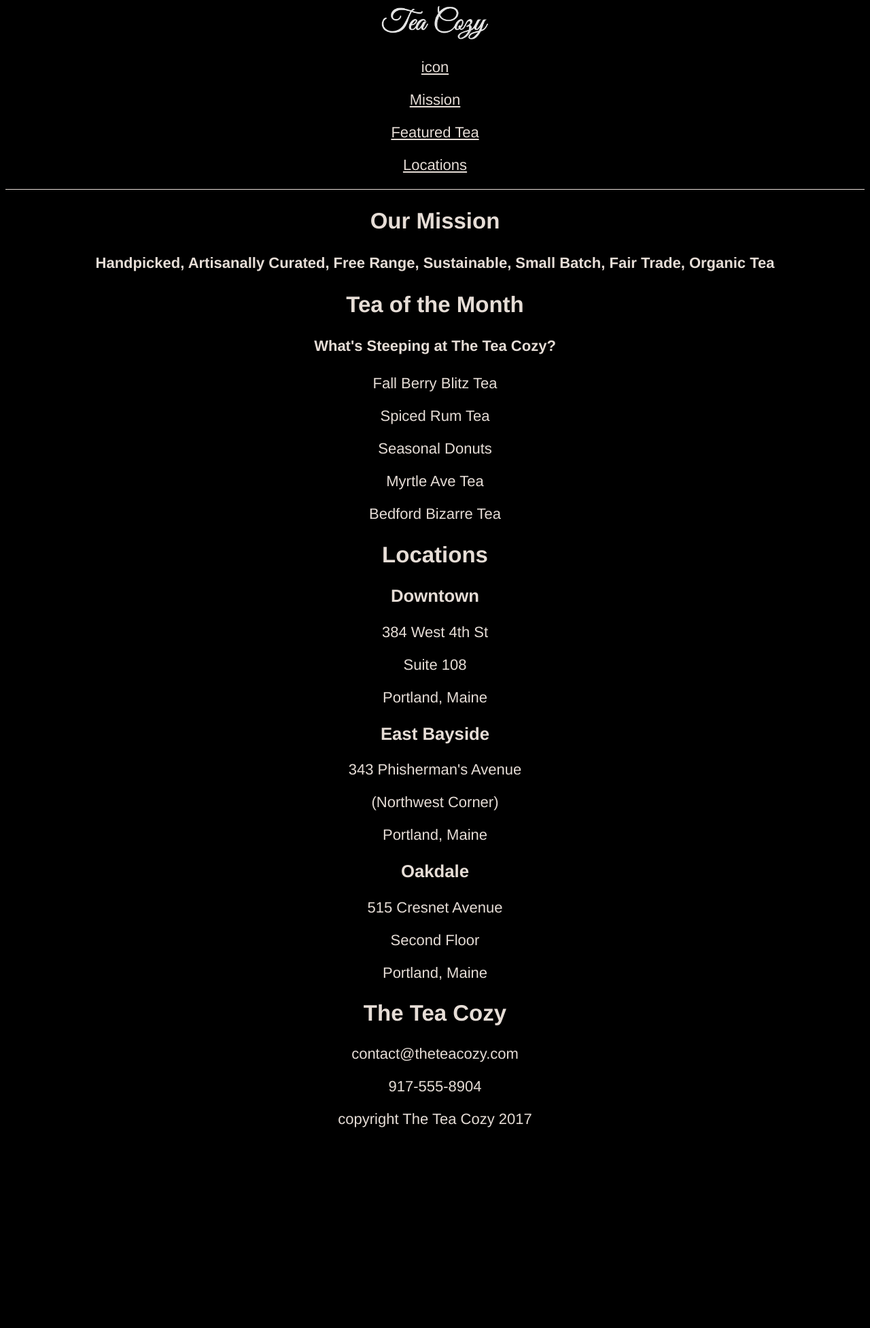
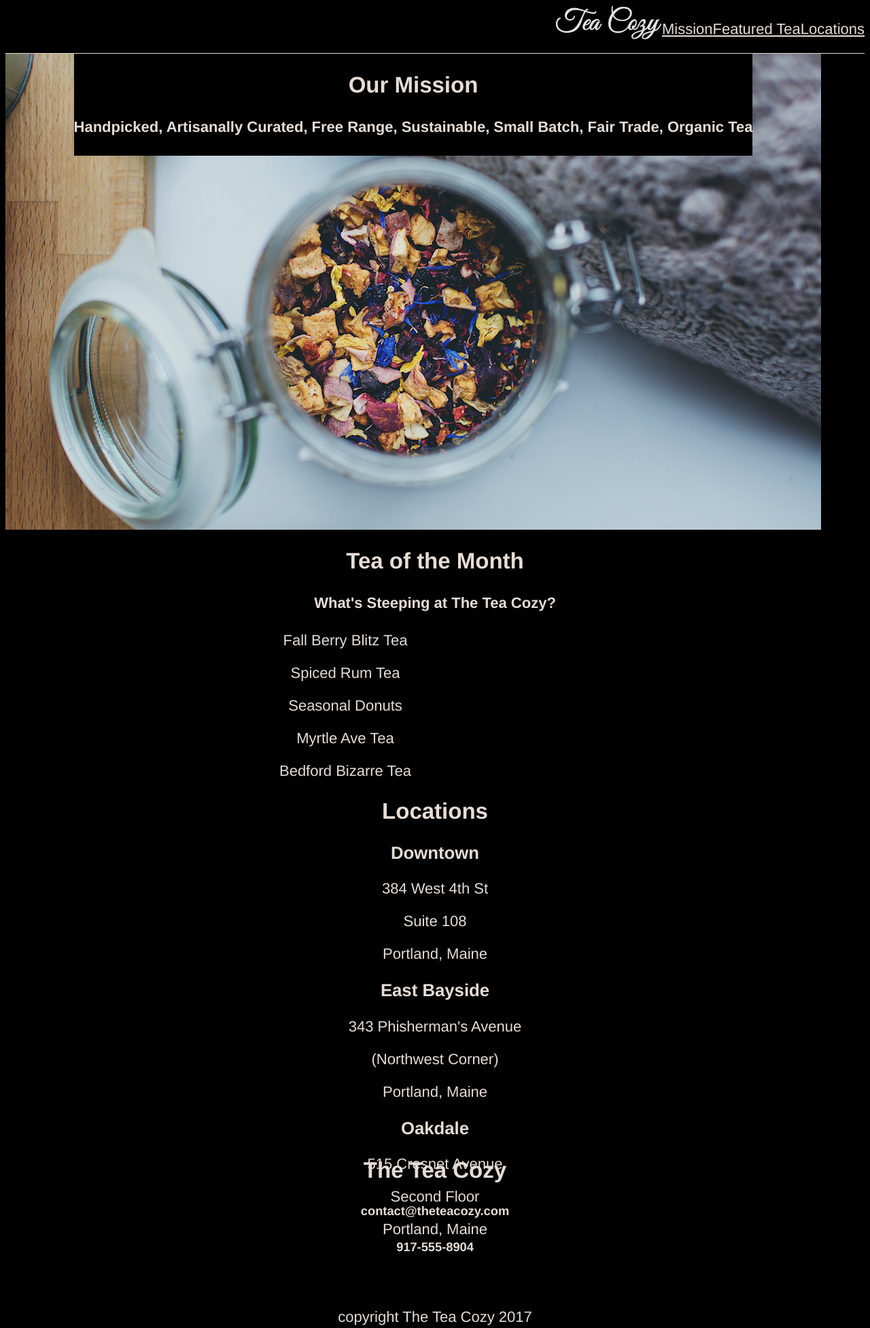
Before and after one commit to deepfunk9/code_layout, a plain HTML site: page index.html in a window 1280 px wide. Shown: the whole page at 68% size. Before the commit the page ends 1667 px from the top, so only its background shows below. Drawn offline with Linux system fonts and the light colour scheme.

Commit message:
imageFlex

```diff
--- a/design/styles.css
+++ b/design/styles.css
@@ -14,4 +14,45 @@ body {
 .header {
     border-bottom: 1px solid seashell;
     text-decoration: underline;
+    display: flex;
+    justify-content: flex-end;
 }
+
+
+
+.headerSub {
+    display: inline-flex;
+
+}
+
+.header img {
+    justify-content: flex-start;
+}
+
+.mission {
+    height: 700px;
+    width: 1200px;
+    background-image: url("./images/img-mission-background.jpg");
+    display: flex;
+    justify-content: center;
+}
+
+.missionSub {
+    justify-content: center;
+    align-items: center;
+    display: block;
+    background-color: black;
+    height: 150px;
+}
+
+.tea {
+    width: 1000px;
+}
+
+.locations {
+    height: 500px;
+}
+
+.cozy {
+    height: 200px;
+}
--- a/index.html
+++ b/index.html
@@ -10,28 +10,34 @@
 <body>
     <div class="header">
         <img src="design/images/img-tea-cozy-logo.png" class="logo">
-        <p>icon</p>
+        <div class="headerSub">
             <p>Mission</p>
             <p>Featured Tea</p>
             <p>Locations</p>
         </div>
-<div>
-    <div>
+    </div>
+<div class="mission">
+    <div class="missionSub">
         <h2>Our Mission</h2>
         <h4>Handpicked, Artisanally Curated, Free Range, Sustainable, Small Batch, Fair Trade, Organic Tea</h4>
     </div>
+</div>
+<div>
     <div>
         <h2>Tea of the Month</h2>
         <h4>What's Steeping at The Tea Cozy?</h4>
+    </div>
+<div class="tea">
         <P>Fall Berry Blitz Tea</P>
         <p>Spiced Rum Tea</p>
         <p>Seasonal Donuts</p>
         <p>Myrtle Ave Tea</p>
         <p>Bedford Bizarre Tea</p>
 </div>
-</div>
+<div class="locations">
     <div>
         <h2>Locations</h2>
+    </div>
     <div>
         <h3>Downtown</h3>
             <p>384 West 4th St</p>
@@ -51,11 +57,13 @@
             <p>Portland, Maine</p>
     </div>
 </div>
+<div class="cozy">
+    <h2>The Tea Cozy</h2>
+    <h5>contact@theteacozy.com</h5>
+    <h5>917-555-8904</h5>
+</div>
 <div>
-    <h2>The Tea Cozy</h2>
-        <p>contact@theteacozy.com</p>
-        <p>917-555-8904</p>
+    <p>copyright The Tea Cozy 2017</p>
 </div>
-<div>copyright The Tea Cozy 2017</div>
 </body>
 </html>
```
Lines whose indentation alone changed are shown as unchanged.
